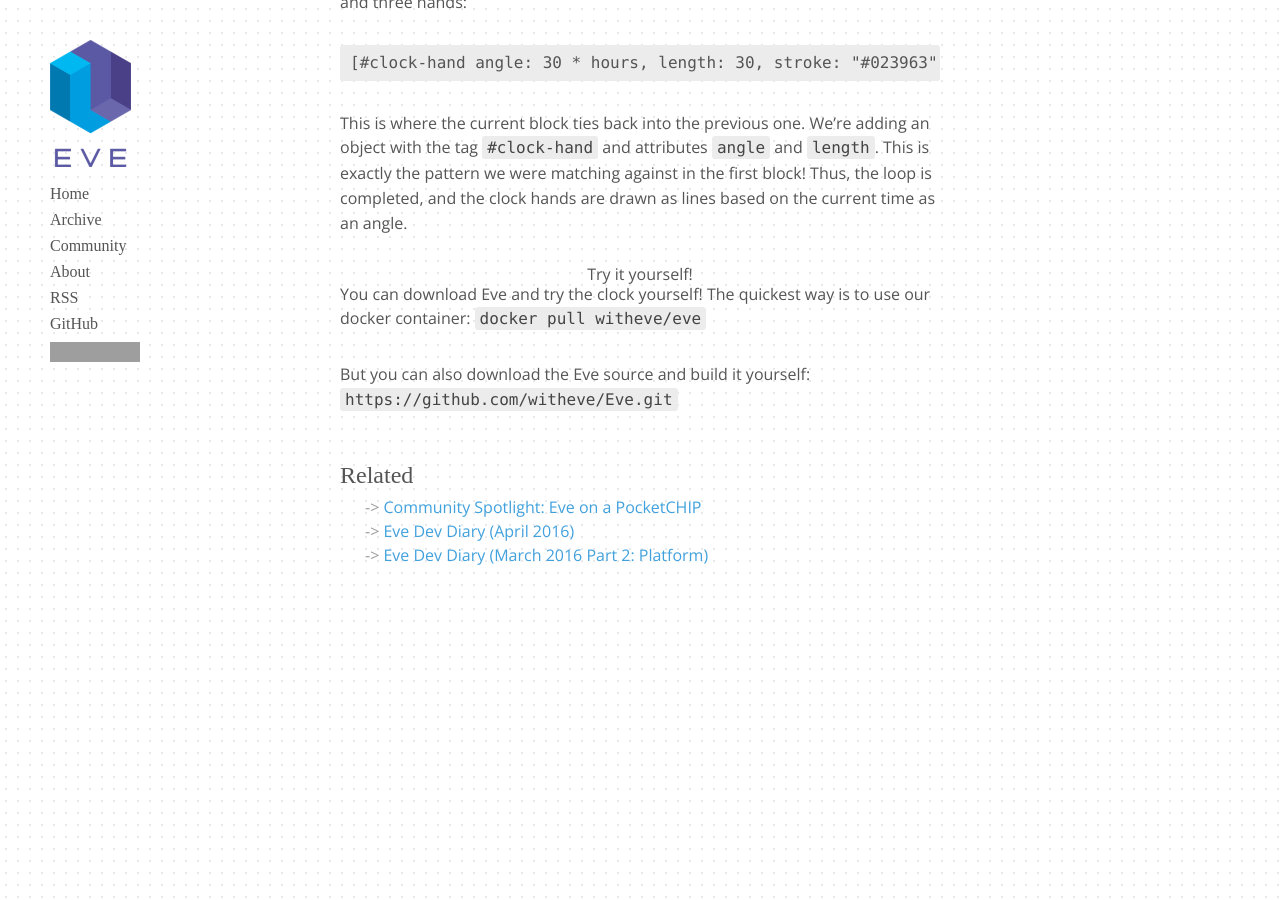
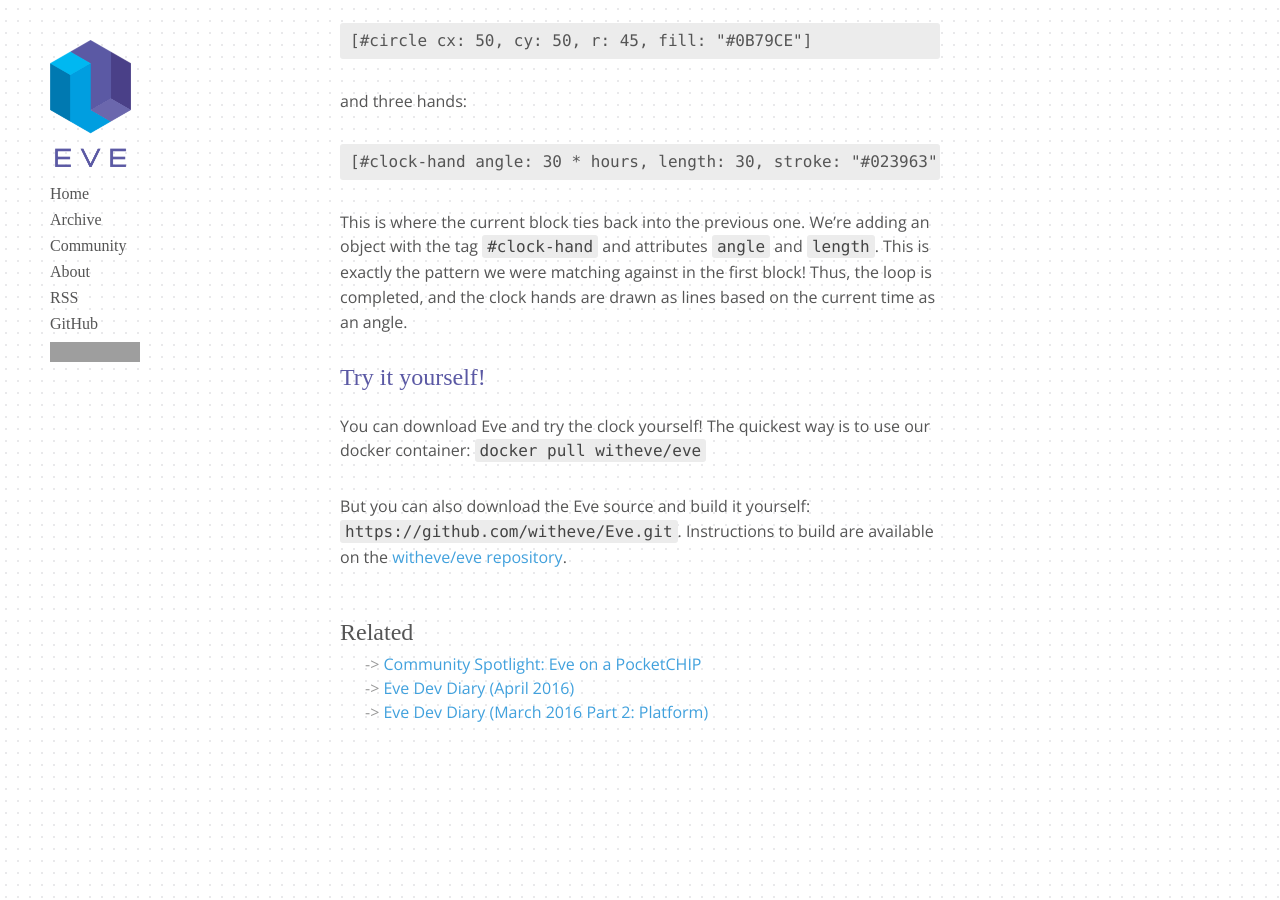
Before and after one commit to Kodowa/incidentalcomplexity, a Jekyll site: the page built from _posts/2016-07-21-clock.md, in a window 1280 px wide and 900 px high, scrolled down 2817 px. Built offline with Jekyll 4.4.1, drawn with Linux system fonts in a browser that asks for light colours; some web fonts are replaced; grey boxes are pictures that could not be loaded.

Commit message:
Fix headers

````diff
--- a/_posts/2016-07-21-clock.md
+++ b/_posts/2016-07-21-clock.md
@@ -12,7 +12,7 @@
 
 This clock is written in the Eve developer syntax, which is proposed in our first [Request for Comments (RFC)](https://github.com/witheve/rfcs/blob/master/proposed/syntax.md). In this post, I'll go through the code and explain how it works.
 
-## Eve code
+### Eve code
 
 Eve code is written as a series of blocks, each of which can be thought of as operating in two phases:
 
@@ -21,7 +21,7 @@
 
 This pattern repeats in each of the blocks. The clock program consists of two blocks: the first generically defines a clock hand, while the second defines the clock itself. Let's focus on each block in turn.
 
-## Draw a clock hand
+### Draw a clock hand
 
 ```
 draw a clock hand
@@ -54,7 +54,7 @@
 
 That's all this block does: it selects every `#clock-hand`, and tags each one as a `#line`, which Eve knows how to draw. In the next block, we define the clock as a clock face with `#clock-hands`.
 
-## Draw a clock
+### Draw a clock
 
 ```
 draw a clock
@@ -89,8 +89,8 @@
 
 This is where the current block ties back into the previous one. We're adding an object with the tag `#clock-hand` and attributes `angle` and `length`. This is exactly the pattern we were matching against in the first block! Thus, the loop is completed, and the clock hands are drawn as lines based on the current time as an angle.
 
-## Try it yourself!
+### Try it yourself!
 
 You can download Eve and try the clock yourself! The quickest way is to use our docker container: `docker pull witheve/eve`
 
-But you can also download the Eve source and build it yourself: `https://github.com/witheve/Eve.git`
+But you can also download the Eve source and build it yourself: `https://github.com/witheve/Eve.git`. Instructions to build are available on the [witheve/eve repository](https://github.com/witheve/Eve).
````
